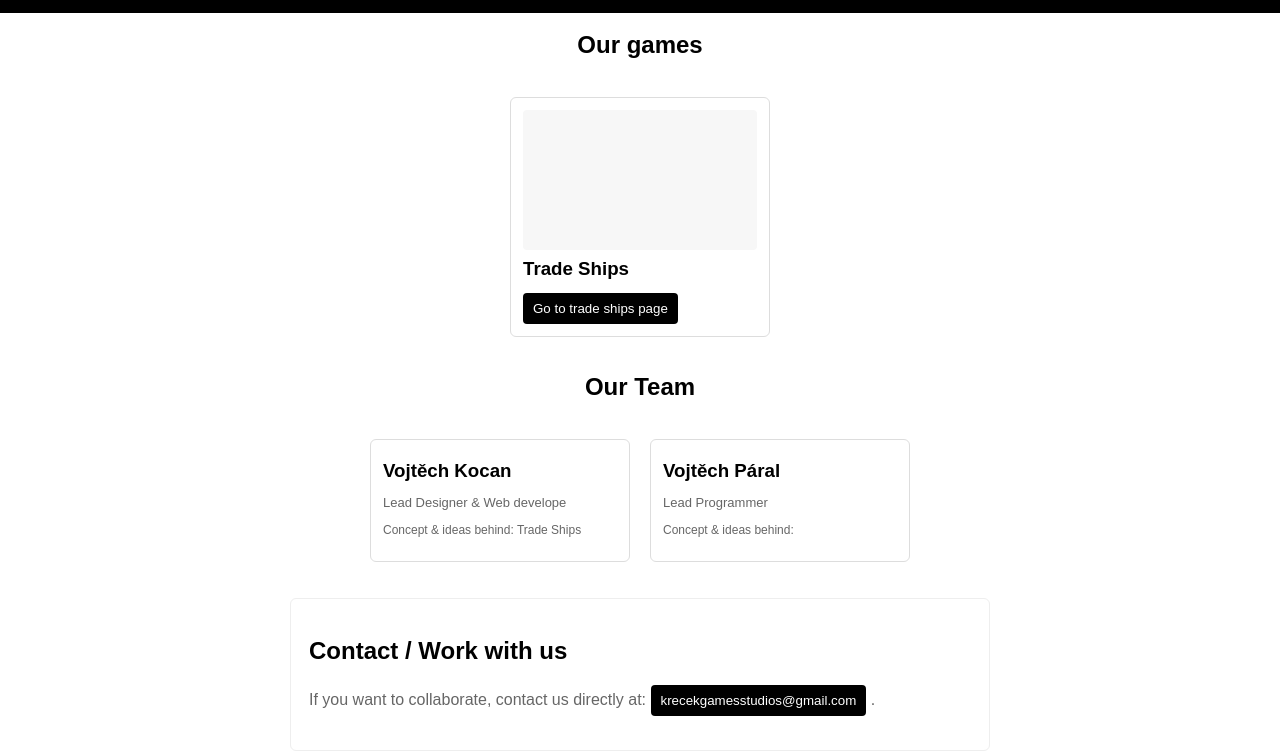
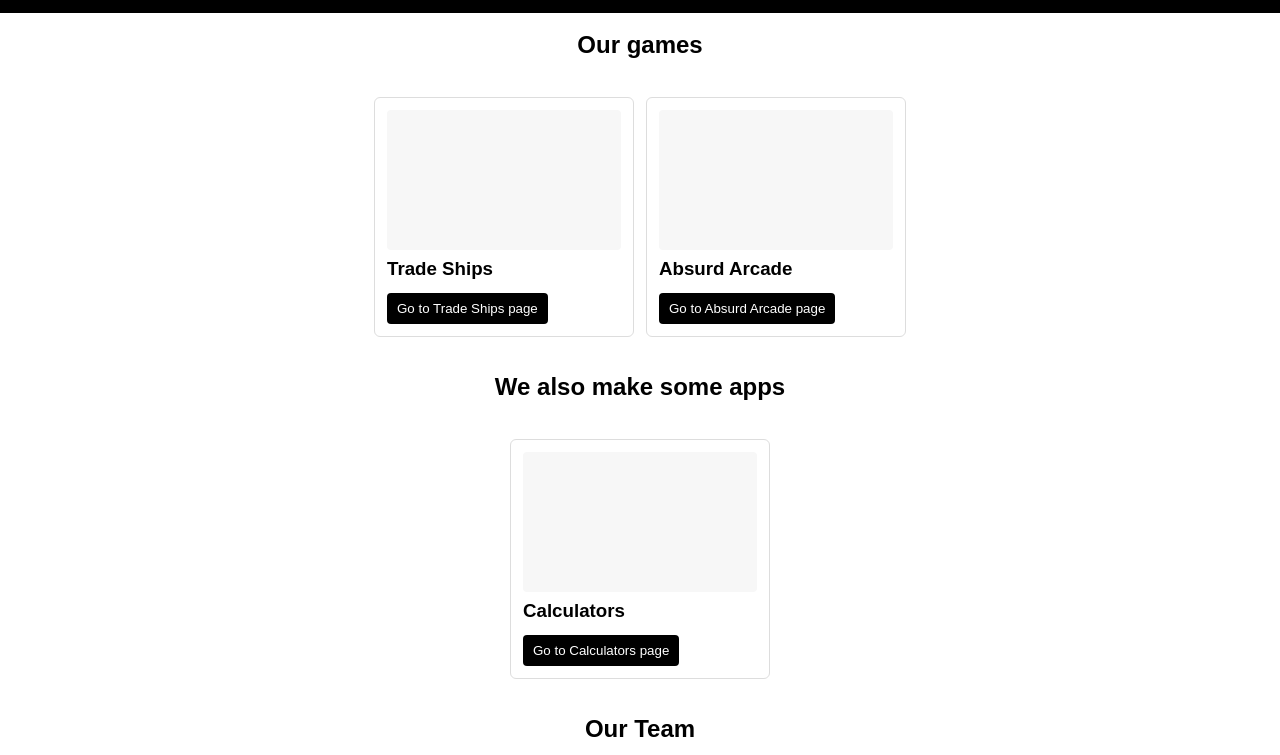
Before and after one commit to Krocan505202/krecekgamestudios, a plain HTML site: page index.html in a window 1280 px wide. Shown: the part 45-800 px from the top of the page. Drawn offline with Linux system fonts and the light colour scheme.

Commit message:
Update index.html

```diff
--- a/index.html
+++ b/index.html
@@ -19,6 +19,7 @@
     .hero p{color:var(--muted);margin-top:8px}
 
     .games{display:flex;flex-wrap:wrap;gap:12px;padding:18px;justify-content:center}
+    .projects{display:flex;flex-wrap:wrap;gap:12px;padding:18px;justify-content:center}
     .card{background:#fff;border:1px solid #ddd;border-radius:6px;width:260px;padding:12px}
     .card .art{background:#f7f7f7;height:140px;display:flex;align-items:center;justify-content:center;font-size:12px;color:var(--muted);border-radius:4px}
     .card h3{margin:8px 0 4px}
@@ -60,10 +61,40 @@
   <div class="art"></div>
   <h3>Trade Ships</h3>
   <p></p>
-  <button onclick="window.location.href='https://krocan505202.github.io/trade-ships/'">
-    Go to trade ships page
+  <button onclick="window.location.href='no page yet'">
+    Go to Trade Ships page
   </button>
     </div>
+
+
+    <div class="card">
+  <div class="art"></div>
+  <h3>Absurd Arcade</h3>
+  <p></p>
+  <button onclick="window.location.href='no page yet'">
+    Go to Absurd Arcade page
+  </button>
+    </div>
+
+
+
+
+</section>
+
+<section id="projects">
+    <h2 style="text-align:center;margin-top:18px">We also make some apps</h2>
+    <div class="projects">
+    <div class="card">
+  <div class="art"></div>
+  <h3>Calculators</h3>
+  <p></p>
+  <button onclick="window.location.href='no page yet'">
+    Go to Calculators page
+  </button>
+    </div>
+
+
+
 
 
 
@@ -78,7 +109,7 @@
       <h3>Vojtěch Kocan</h3>
       <p>Lead Designer & Web develope</p>
         <p style="font-size:12px; color:#666; margin-top:4px;">
-    Concept & ideas behind: Trade Ships
+    Concept & ideas behind: Trade Ships, Calculators
     </p>
     </div>
 
@@ -89,7 +120,7 @@
       <p style="font-size:12px; color:#666; margin-top:4px;">
 
    <p style="font-size:12px; color:#666; margin-top:4px;">
-    Concept & ideas behind:
+    Concept & ideas behind: Absurd Arcade
   </p>
     </div>
   </div>
```
